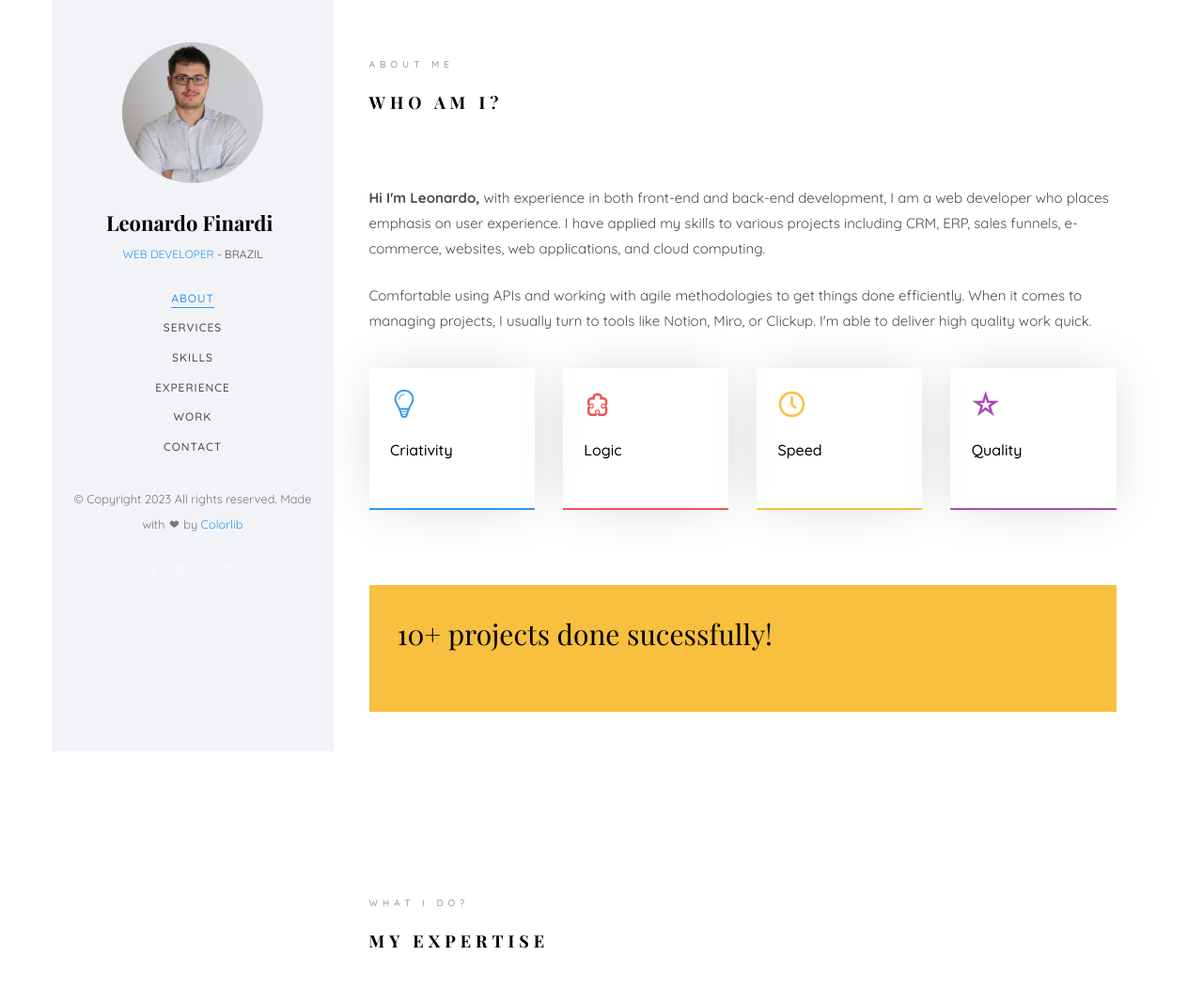
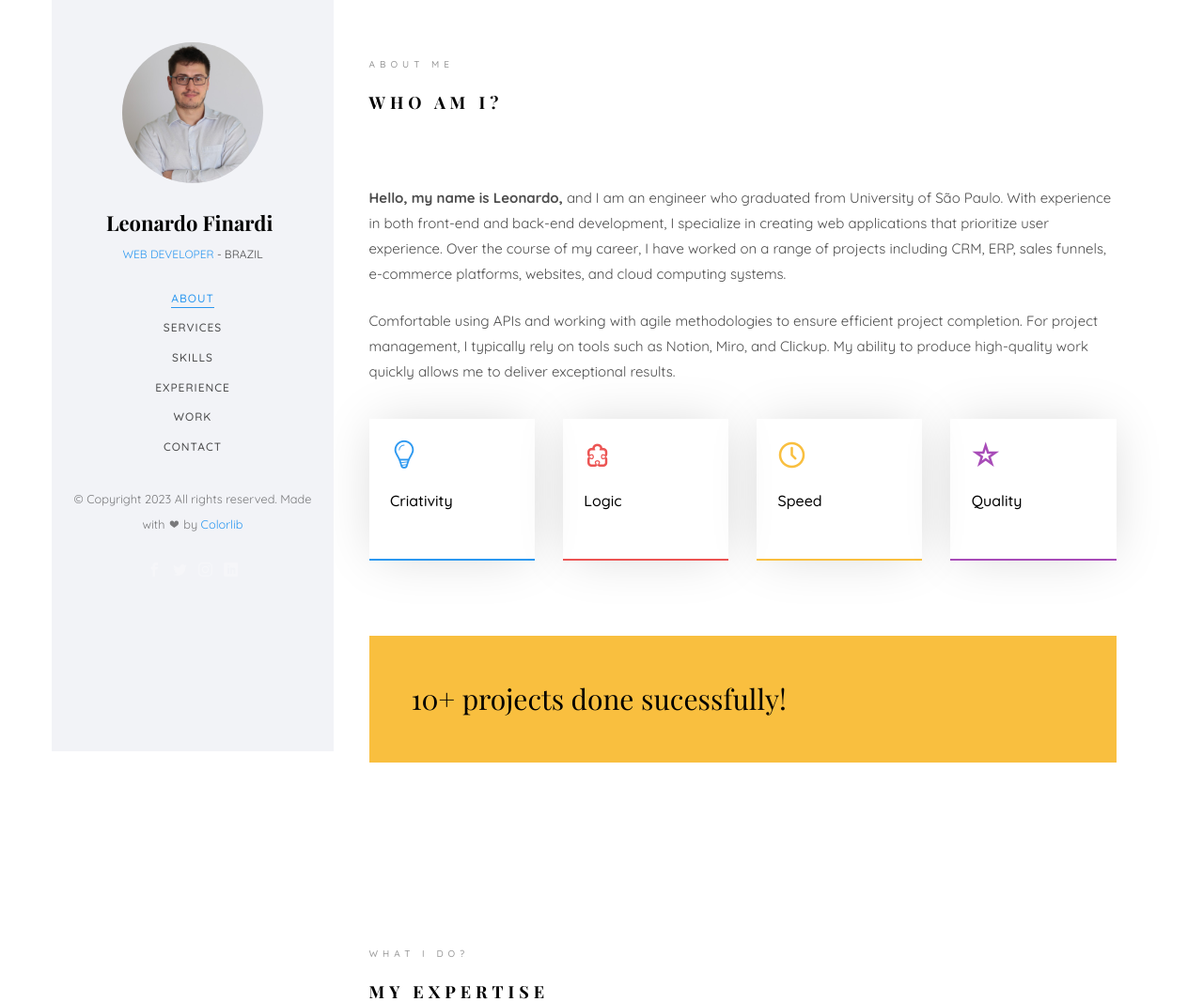
Before and after one commit to leonardo-finardi/personal-portfolio, a Flask app: page / in a window 1280 px wide. Shown: the top 1067 px of the page at 94% size. Run offline with Flask 2, Linux system fonts and the light colour scheme; some libraries are stand-ins or nearby versions; some web fonts are replaced.

Commit message:
fix: adjusted css and updated some content and design

```diff
--- a/static/css/style.css
+++ b/static/css/style.css
@@ -438,7 +438,7 @@ body.offcanvas {
   font-weight: 500; }
 
 .hire {
-  padding: 2em;
+  padding: 3em;
   background: #f9bf3f; }
   .hire h2 {
     line-height: 1.5; }
--- a/templates/index.html
+++ b/templates/index.html
@@ -22,7 +22,6 @@
 
 	<!-- Place favicon.ico and apple-touch-icon.png in the root directory -->
 	<link rel="shortcut icon" href="{{ url_for('static', filename='favicon.ico') }}">
-
 	<link href="https://fonts.googleapis.com/css?family=Quicksand:300,400,500,700" rel="stylesheet">
 	<link href="https://fonts.googleapis.com/css?family=Playfair+Display:400,400i,700" rel="stylesheet">
 
@@ -138,8 +137,8 @@ Copyright <script>document.write(new Date().getFullYear());</script> All rights
 									<div class="about-desc">
 										<span class="heading-meta">About Me</span>
 										<h2 class="colorlib-heading">Who Am I?</h2>
-										<p><strong>Hi I'm Leonardo,</strong> with experience in both front-end and back-end development, I am a web developer who places emphasis on user experience. I have applied my skills to various projects including CRM, ERP, sales funnels, e-commerce, websites, web applications, and cloud computing.</p>
-										<p>Comfortable using APIs and working with agile methodologies to get things done efficiently. When it comes to managing projects, I usually turn to tools like Notion, Miro, or Clickup. I'm able to deliver high quality work quick.</p>
+										<p><strong>Hello, my name is Leonardo,</strong> and I am an engineer who graduated from University of São Paulo. With experience in both front-end and back-end development, I specialize in creating web applications that prioritize user experience. Over the course of my career, I have worked on a range of projects including CRM, ERP, sales funnels, e-commerce platforms, websites, and cloud computing systems.</p>
+										<p>Comfortable using APIs and working with agile methodologies to ensure efficient project completion. For project management, I typically rely on tools such as Notion, Miro, and Clickup. My ability to produce high-quality work quickly allows me to deliver exceptional results.</p>
 									</div>
 								</div>
 							</div>
@@ -169,12 +168,12 @@ Copyright <script>document.write(new Date().getFullYear());</script> All rights
 									</div>
 								</div>
 							</div>
-							<div class="row">
-								<div class="col-md-12 animate-box" data-animate-effect="fadeInLeft">
-									<div class="hire">
-										<h2>10+ projects done sucessfully!</h2>
-									</div>
-								</div>
+						</div>
+					</div>
+					<div class="row">
+						<div class="col-md-12 animate-box" data-animate-effect="fadeInLeft">
+							<div class="hire">
+								<h2 style="margin: 0 auto">10+ projects done sucessfully!</h2>
 							</div>
 						</div>
 					</div>
@@ -234,19 +233,19 @@ Copyright <script>document.write(new Date().getFullYear());</script> All rights
 					</div>
 					<div class="row">
 						<div class="col-md-3 text-center animate-box">
-							<span class="colorlib-counter js-counter" data-from="0" data-to="14" data-speed="5000" data-refresh-interval="50"></span>
+							<span class="colorlib-counter js-counter" data-from="0" data-to="14" data-speed="2500" data-refresh-interval="50"></span>
 							<span class="colorlib-counter-label">Projects</span>
 						</div>
 						<div class="col-md-3 text-center animate-box">
-							<span class="colorlib-counter js-counter" data-from="0" data-to="6" data-speed="5000" data-refresh-interval="50"></span>
+							<span class="colorlib-counter js-counter" data-from="0" data-to="6" data-speed="2500" data-refresh-interval="50"></span>
 							<span class="colorlib-counter-label">Live</span>
 						</div>
 						<div class="col-md-3 text-center animate-box">
-							<span class="colorlib-counter js-counter" data-from="0" data-to="3" data-speed="5000" data-refresh-interval="50"></span>
+							<span class="colorlib-counter js-counter" data-from="0" data-to="3" data-speed="2500" data-refresh-interval="50"></span>
 							<span class="colorlib-counter-label">Clients</span>
 						</div>
 						<div class="col-md-3 text-center animate-box">
-							<span class="colorlib-counter js-counter" data-from="0" data-to="1" data-speed="5000" data-refresh-interval="50"></span>
+							<span class="colorlib-counter js-counter" data-from="0" data-to="1" data-speed="2500" data-refresh-interval="50"></span>
 							<span class="colorlib-counter-label">Objective</span>
 						</div>
 					</div>
@@ -263,7 +262,7 @@ Copyright <script>document.write(new Date().getFullYear());</script> All rights
 					</div>
 					<div class="row">
 						<div class="col-md-12 animate-box" data-animate-effect="fadeInLeft">
-							<p>Main skills acquired during my study and work experience.</p>
+							<p>How I grade myself in my main skills.</p>
 						</div>
 						<div class="col-md-6 animate-box" data-animate-effect="fadeInLeft">
 							<div class="progress-wrap">
@@ -460,7 +459,7 @@ Copyright <script>document.write(new Date().getFullYear());</script> All rights
 								<div class="desc">
 									<div class="con">
 										<h3><a target="_blank" href="work.html">Machine Scanner</a></h3>
-										<span>Marketplace company that intermediates sales of used machines and bidding in foreign auctions</span><br><br><br><br><br><br><span style="float: right;">Not released yet.</span>
+										<span>Marketplace company that intermediates sales of used machines and bidding in foreign auctions</span><br><br><br><br><br><span style="float: right;">Not released yet.</span>
 										<p class="icon">
 											<span><a target="_blank" href="#"><i class="icon-eye"></i></a></span>
 										</p>
@@ -473,7 +472,7 @@ Copyright <script>document.write(new Date().getFullYear());</script> All rights
 								<div class="desc">
 									<div class="con">
 										<h3><a target="_blank" href="https://demo--crm.bubbleapps.io/version-test/crm">CRM</a></h3>
-										<span>CRM with segmentation, classification, contact strategy, WhatsApp trigger buttons with personalized messages, dashboard, and customer tracking.</span><br><br><br><br><br><span style="float: right;">Released in Jun/2021.</span>
+										<span>CRM with segmentation, classification, contact strategy, WhatsApp trigger buttons with personalized messages, dashboard, and customer tracking.</span><br><br><br><br><span style="float: right;">Released in Jun/2021.</span>
 										<p class="icon">
 											<span><a target="_blank" href="https://demo--crm.bubbleapps.io/version-test/crm"><i class="icon-eye"></i></a></span>
 										</p>
```
